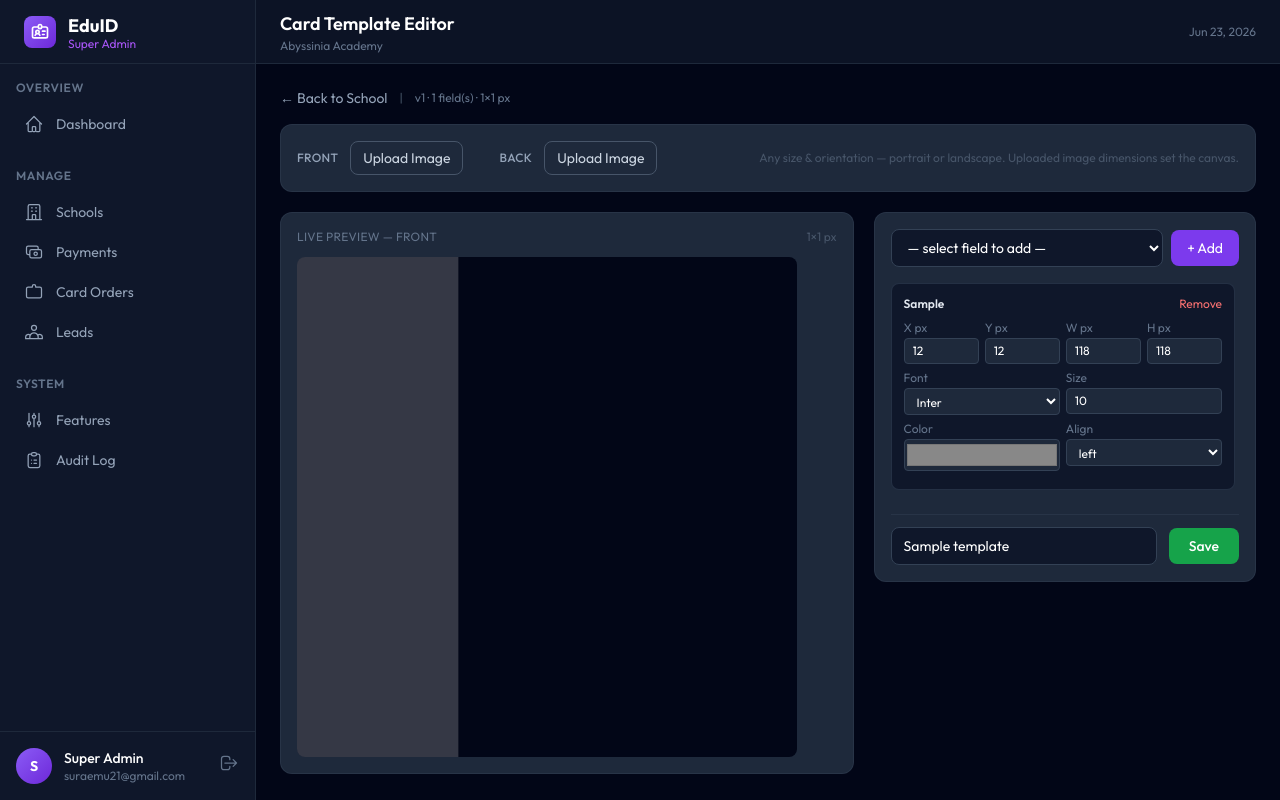
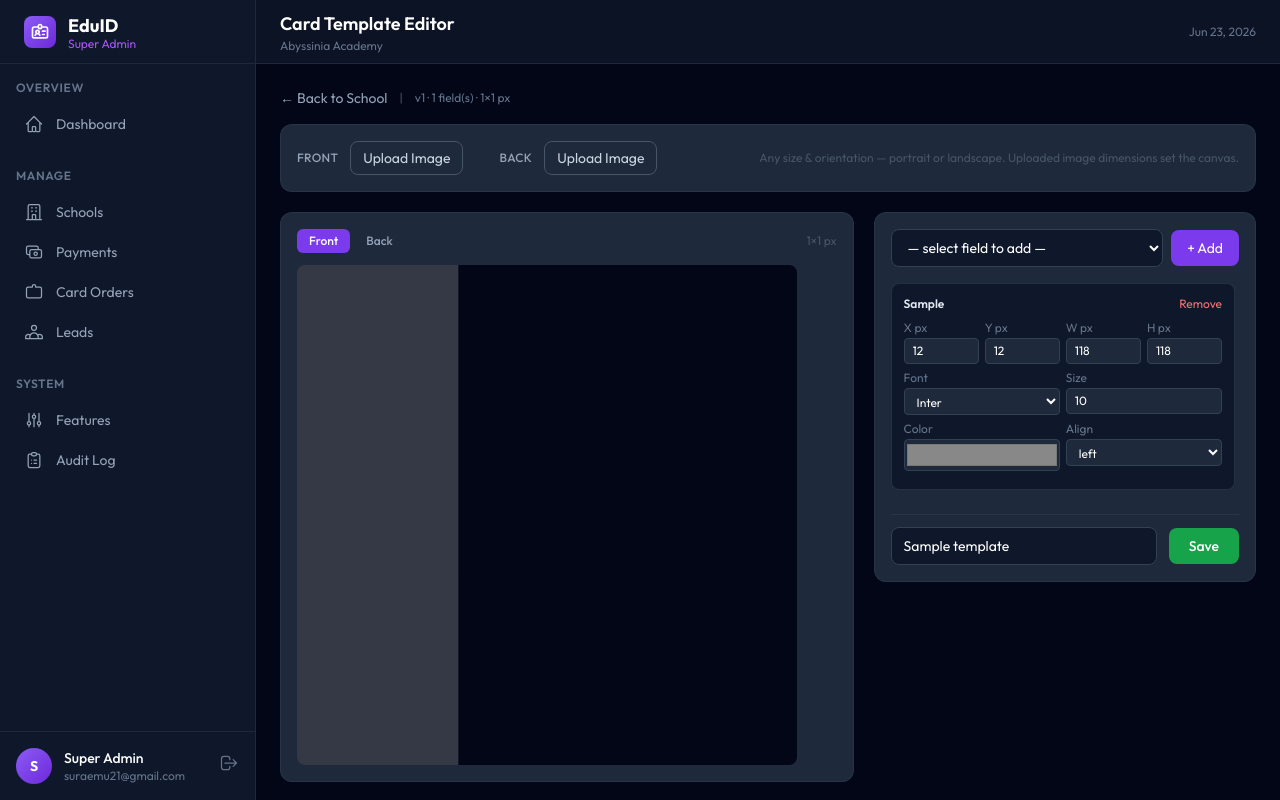
Before and after one commit to suraman21/eduid, a Laravel app: page /admin/schools/1/card-template in a window 1280 px wide. Run offline with Laravel 12, Linux system fonts and the light colour scheme; a user stored in the database is signed in; data comes from the database, SQL or seed files in the repository; tables that the repository leaves empty hold one stand-in row (values such as "Sample post"); style sheets or scripts are compiled from the project's sources; parts of the project's set-up code (start-up, migrations or seed data) failed here and were passed over.

Commit message:
Fix front upload 500 and add back image preview with tab switcher
Front 500: canvas_w/h DB update now wrapped in try/catch so upload
succeeds even if the migration hasn't run on the target server yet.

Back preview: added Front/Back tab buttons above the preview panel;
uploading a back image auto-switches to the Back tab so the result is
immediately visible. Back canvas scales correctly for any aspect ratio.

Co-Authored-By: Claude Opus 4.8 <noreply@anthropic.com>
Claude-Session: https://claude.ai/code/session_01PViNVZMSJ8ZbXykv3XG7ry

```diff
--- a/app/Http/Controllers/Admin/CardTemplateController.php
+++ b/app/Http/Controllers/Admin/CardTemplateController.php
@@ -128,10 +128,16 @@ class CardTemplateController extends Controller
         }
 
         // Persist canvas dimensions so CardImageService and CardPrintService can use them.
+        // Wrapped in try/catch: if migration hasn't run on this environment the upload
+        // still succeeds — canvas dims will be committed when the template is saved.
         if ($side === 'front') {
-            CardTemplate::where('school_id', $school->id)
-                ->where('template_type', 'student')
-                ->update(['canvas_w' => $origW, 'canvas_h' => $origH]);
+            try {
+                CardTemplate::where('school_id', $school->id)
+                    ->where('template_type', 'student')
+                    ->update(['canvas_w' => $origW, 'canvas_h' => $origH]);
+            } catch (\Throwable $e) {
+                // Non-fatal — canvas_w/h columns may be pending migration.
+            }
         }
 
         AuditLog::createRecord(
--- a/resources/views/admin/card_templates/edit.blade.php
+++ b/resources/views/admin/card_templates/edit.blade.php
@@ -57,11 +57,20 @@
     <div class="flex-[3] min-w-0">
         <div class="bg-dark-800 border border-slate-700/50 rounded-xl p-4">
             <div class="flex items-center justify-between mb-3">
-                <p class="text-xs text-slate-500 uppercase tracking-wide">Live Preview — Front</p>
+                <div class="flex items-center gap-1">
+                    <button type="button" id="tabFront"
+                            class="text-xs px-3 py-1 rounded-md font-medium transition bg-primary-600 text-white">
+                        Front
+                    </button>
+                    <button type="button" id="tabBack"
+                            class="text-xs px-3 py-1 rounded-md font-medium transition text-slate-400 hover:text-slate-200">
+                        Back
+                    </button>
+                </div>
                 <span id="canvasDims" class="text-xs text-slate-600">{{ $canvasW }}&times;{{ $canvasH }} px</span>
             </div>
 
-            {{-- Outer scaler — width fixed at 500px; height adjusts to canvas aspect ratio --}}
+            {{-- FRONT — outer scaler; width fixed at 500px; height adjusts to canvas aspect ratio --}}
             <div id="preview-wrapper" class="overflow-hidden rounded-lg bg-slate-950 relative"
                  style="width:500px;height:{{ round(500 / $canvasW * $canvasH) }}px;">
                 <div id="card-preview" style="position:absolute;top:0;left:0;transform-origin:top left;overflow:hidden;
@@ -69,12 +78,34 @@
                     <img id="previewBg" alt=""
                          src="{{ $template && Storage::disk('local')->exists("cards/{$school->id}/front.png") ? route('admin.card-template.image', [$school, 'front']) . '?v=' . time() : '' }}"
                          style="position:absolute;top:0;left:0;width:100%;height:100%;object-fit:fill;{{ ($template && Storage::disk('local')->exists('cards/' . $school->id . '/front.png')) ? '' : 'display:none;' }}">
-                    {{-- Placeholder when no image --}}
                     <div id="previewPlaceholder" style="position:absolute;inset:0;display:flex;align-items:center;justify-content:center;color:rgba(255,255,255,.2);font-size:14px;
                          {{ ($template && Storage::disk('local')->exists('cards/' . $school->id . '/front.png')) ? 'display:none;' : '' }}">
                         Upload a front image to begin
                     </div>
-                    {{-- Field overlays injected by JS --}}
+                </div>
+            </div>
+
+            {{-- BACK — static scaled preview (no field overlays; back is image-only) --}}
+            <div id="back-wrapper" class="overflow-hidden rounded-lg bg-slate-950 relative hidden"
+                 style="width:500px;">
+                @php
+                    $backExists  = $template && Storage::disk('local')->exists("cards/{$school->id}/back.png");
+                    $backImgPath = $backExists ? "cards/{$school->id}/back.png" : null;
+                    $backInfo    = $backImgPath ? @getimagesize(Storage::disk('local')->path($backImgPath)) : null;
+                    $backW       = $backInfo ? $backInfo[0] : $canvasW;
+                    $backH       = $backInfo ? $backInfo[1] : $canvasH;
+                    $backScale   = round(500 / $backW, 4);
+                    $backDispH   = round($backH * $backScale);
+                @endphp
+                <div id="back-canvas" style="position:relative;transform-origin:top left;overflow:hidden;
+                     width:{{ $backW }}px;height:{{ $backH }}px;transform:scale({{ $backScale }});">
+                    <img id="previewBackBg" alt=""
+                         src="{{ $backExists ? route('admin.card-template.image', [$school, 'back']) . '?v=' . time() : '' }}"
+                         style="position:absolute;top:0;left:0;width:100%;height:100%;object-fit:fill;{{ $backExists ? '' : 'display:none;' }}">
+                    <div id="backPlaceholder" style="position:absolute;inset:0;display:flex;align-items:center;justify-content:center;color:rgba(255,255,255,.2);font-size:14px;
+                         {{ $backExists ? 'display:none;' : '' }}">
+                        Upload a back image to preview
+                    </div>
                 </div>
             </div>
         </div>
@@ -352,7 +383,7 @@ function collectFields() {
     );
 }
 
-// ── Image upload ───────────────────────────────────────────────────────────
+// ── Message bar ───────────────────────────────────────────────────────────
 function showMsg(text, type) {
     const el = document.getElementById('uploadMsg');
     el.className = 'mt-3 px-3 py-2 rounded-lg text-sm ' +
@@ -363,6 +394,28 @@ function showMsg(text, type) {
     el.classList.remove('hidden');
 }
 
+// ── Front/Back tab toggle ──────────────────────────────────────────────────
+let activeTab = 'front';
+function switchTab(tab) {
+    activeTab = tab;
+    const frontWrapper = document.getElementById('preview-wrapper');
+    const backWrapper  = document.getElementById('back-wrapper');
+    const tabFront     = document.getElementById('tabFront');
+    const tabBack      = document.getElementById('tabBack');
+    if (tab === 'front') {
+        frontWrapper.classList.remove('hidden');
+        backWrapper.classList.add('hidden');
+        tabFront.className = 'text-xs px-3 py-1 rounded-md font-medium transition bg-primary-600 text-white';
+        tabBack.className  = 'text-xs px-3 py-1 rounded-md font-medium transition text-slate-400 hover:text-slate-200';
+    } else {
+        frontWrapper.classList.add('hidden');
+        backWrapper.classList.remove('hidden');
+        tabBack.className  = 'text-xs px-3 py-1 rounded-md font-medium transition bg-primary-600 text-white';
+        tabFront.className = 'text-xs px-3 py-1 rounded-md font-medium transition text-slate-400 hover:text-slate-200';
+    }
+}
+
+// ── Image upload ───────────────────────────────────────────────────────────
 function uploadImage(side, file) {
     const statusId = side === 'front' ? 'frontStatus' : 'backStatus';
     const status   = document.getElementById(statusId);
@@ -390,18 +443,36 @@ function uploadImage(side, file) {
             status.textContent = data.width + '×' + data.height + ' px';
 
             if (side === 'front') {
-                // Update preview background
                 const img  = document.getElementById('previewBg');
                 const ph   = document.getElementById('previewPlaceholder');
                 img.style.display = '';
                 if (ph) ph.style.display = 'none';
-                // Resize canvas to match new image dims
                 updatePreviewSize(data.width, data.height);
-                // Force-reload the image (cache-bust)
                 img.src = data.url + '?t=' + Date.now();
                 showMsg('Front image uploaded (' + data.width + '×' + data.height + ' px). Canvas updated.', 'success');
             } else {
+                // Update back preview dimensions and image
+                const backW   = data.width;
+                const backH   = data.height;
+                const backScl = 500 / backW;
+                const backDispH = Math.round(backH * backScl);
+
+                const wrapper = document.getElementById('back-wrapper');
+                const canvas  = document.getElementById('back-canvas');
+                wrapper.style.height  = backDispH + 'px';
+                canvas.style.width    = backW + 'px';
+                canvas.style.height   = backH + 'px';
+                canvas.style.transform = 'scale(' + backScl.toFixed(4) + ')';
+
+                const img = document.getElementById('previewBackBg');
+                const ph  = document.getElementById('backPlaceholder');
+                img.src = data.url + '?t=' + Date.now();
+                img.style.display = '';
+                if (ph) ph.style.display = 'none';
+
                 showMsg('Back image uploaded (' + data.width + '×' + data.height + ' px).', 'success');
+                // Switch to back tab so the user immediately sees the result
+                switchTab('back');
             }
         })
         .catch(err => {
@@ -417,5 +488,15 @@ document.getElementById('uploadFront').addEventListener('change', e => { if (e.t
 document.getElementById('uploadBack').addEventListener('change',  e => { if (e.target.files[0]) uploadImage('back',  e.target.files[0]); e.target.value = ''; });
 document.getElementById('btnAddField').addEventListener('click', () => addField());
 document.getElementById('saveForm').addEventListener('submit', () => collectFields());
+document.getElementById('tabFront').addEventListener('click', () => switchTab('front'));
+document.getElementById('tabBack').addEventListener('click',  () => switchTab('back'));
+
+// Init back wrapper height if back image already stored
+@if($backExists ?? false)
+(function() {
+    const wrapper = document.getElementById('back-wrapper');
+    wrapper.style.height = '{{ $backDispH ?? round(500 / $canvasW * $canvasH) }}px';
+})();
+@endif
 </script>
 @endsection
```
